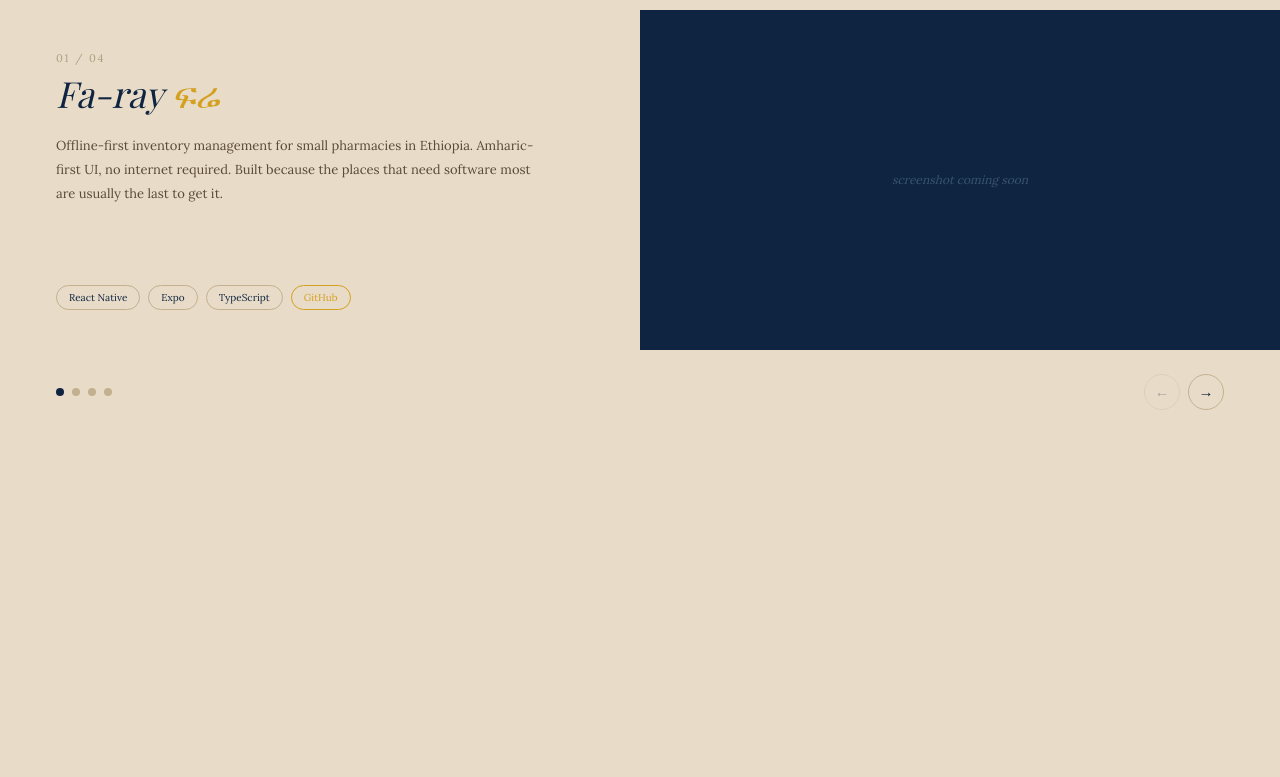
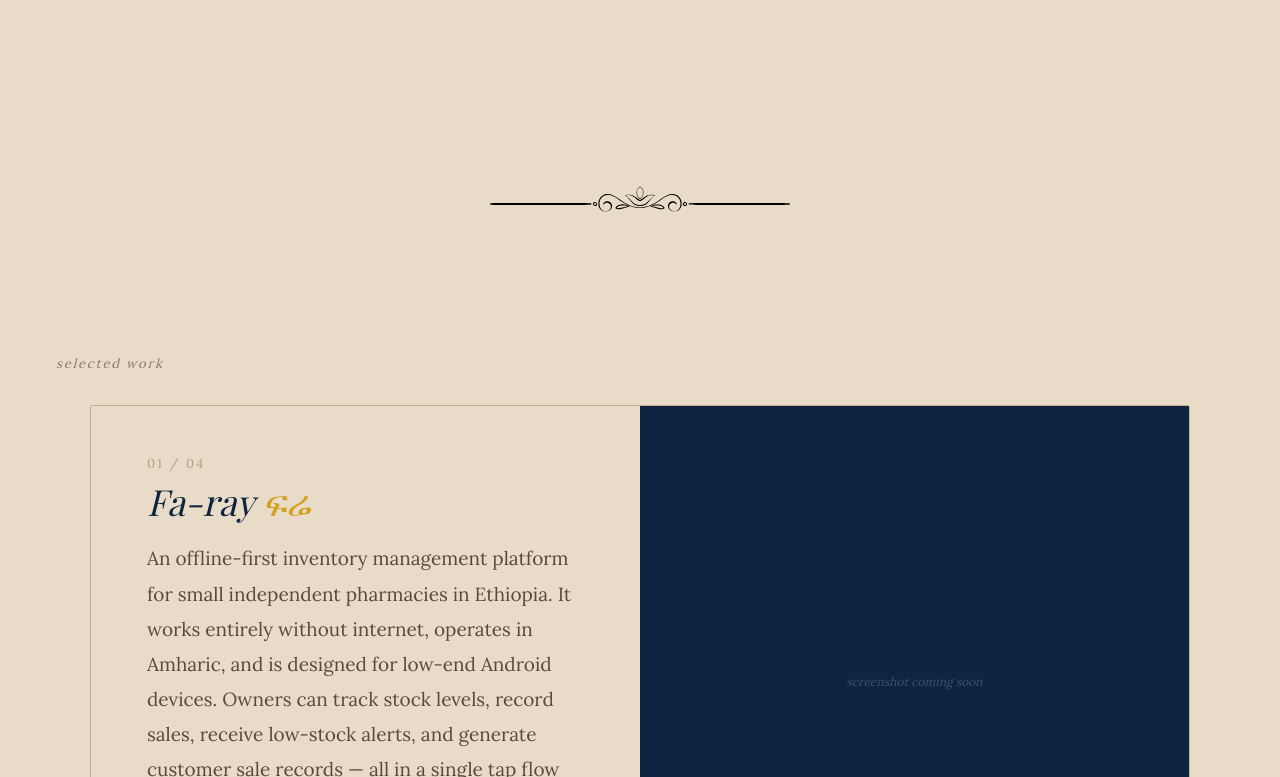
Before and after one commit to Efrata08/personal_webapp, a Next.js app: page / in a window 1280 px wide. Shown: the part 1823-2600 px from the top of the page. Before the commit the page ends 2289 px from the top, so only its background shows below. Built offline with nearby package versions, Linux system fonts and the light colour scheme.

Commit message:
projects section

```diff
--- a/src/app/page.tsx
+++ b/src/app/page.tsx
@@ -1,12 +1,15 @@
 import Hero from '@/components/Hero';
 import About from '@/components/About';
 import Projects from '@/components/Projects';
+import Divider from '@/components/Divider';
 
 export default function Home() {
   return (
     <main>
       <Hero />
+      <Divider />
       <About />
+      <Divider />
       <Projects />
     </main>
   );
--- a/src/components/About.tsx
+++ b/src/components/About.tsx
@@ -137,7 +137,7 @@ export default function About() {
       <section
         ref={sectionRef}
         className="about-section"
-        style={{ backgroundColor: '#E8DCC8', borderTop: '1px solid #C4B090' }}
+        style={{ backgroundColor: '#E8DCC8' }}
       >
         <div
           className="about-inner"
--- /dev/null
+++ b/src/components/Divider.tsx
@@ -0,0 +1,18 @@
+export default function Divider() {
+  return (
+    <div style={{ padding: '24px 0', backgroundColor: '#E8DCC8' }}>
+      <img
+        src="/divider.svg"
+        alt=""
+        aria-hidden="true"
+        style={{
+          width: 300,
+          height: 'auto',
+          display: 'block',
+          margin: '0 auto',
+          filter: 'sepia(40%) hue-rotate(340deg) saturate(200%) brightness(0.7)',
+        }}
+      />
+    </div>
+  );
+}
--- a/src/components/Projects.tsx
+++ b/src/components/Projects.tsx
@@ -8,7 +8,7 @@ const PROJECTS = [
     title: 'Fa-ray',
     titleSuffix: ' ፍሬ',
     description:
-      'Offline-first inventory management for small pharmacies in Ethiopia. Amharic-first UI, no internet required. Built because the places that need software most are usually the last to get it.',
+      'An offline-first inventory management platform for small independent pharmacies in Ethiopia. It works entirely without internet, operates in Amharic, and is designed for low-end Android devices. Owners can track stock levels, record sales, receive low-stock alerts, and generate customer sale records — all in a single tap flow optimized for busy counter environments. Built through Haverford College\'s incubator program.',
     tags: ['React Native', 'Expo', 'TypeScript'],
     linkLabel: 'GitHub',
   },
@@ -105,35 +105,41 @@ export default function Projects() {
       <section
         ref={sectionRef}
         className="projects-section"
-        style={{ backgroundColor: '#E8DCC8', borderTop: '1px solid #C4B090', padding: '56px 0' }}
+        style={{ backgroundColor: '#E8DCC8', padding: '56px' }}
       >
         {/* Eyebrow */}
         <p style={{
           fontFamily: 'var(--font-lora), Georgia, serif',
           fontStyle: 'italic',
-          fontSize: 12,
+          fontSize: 13,
           letterSpacing: '0.14em',
           color: '#8A7A64',
-          padding: '0 56px',
           margin: '0 0 32px 0',
         }}>
           selected work
         </p>
 
-        {/* Sliding card track */}
-        <div style={{ overflow: 'hidden', width: '100%' }}>
+        {/* Centered card wrapper */}
+        <div style={{ maxWidth: 1100, margin: '0 auto' }}>
+
+          {/* Slider — overflow hidden, border on this element */}
+          <div style={{
+            overflow: 'hidden',
+            border: '1px solid #C4B090',
+            borderRadius: 2,
+          }}>
+            {/* Track */}
             <div style={{
               display: 'flex',
-            width: `${PROJECTS.length * 100}%`,
-            transform: `translateX(-${(current / PROJECTS.length) * 100}%)`,
+              transform: `translateX(-${current * 100}%)`,
               transition: 'transform 0.5s cubic-bezier(0.4,0,0.2,1)',
             }}>
               {PROJECTS.map((project, i) => (
                 <div
                   key={i}
                   style={{
-                  width: `${100 / PROJECTS.length}%`,
-                  flex: '0 0 auto',
+                    flex: '0 0 100%',
+                    width: '100%',
                     display: 'grid',
                     gridTemplateColumns: '1fr 1fr',
                   }}
@@ -141,13 +147,15 @@ export default function Projects() {
                   {/* Left: text */}
                   <div style={{
                     backgroundColor: '#E8DCC8',
-                  padding: '40px 56px',
+                    padding: '48px 56px',
                     display: 'flex',
                     flexDirection: 'column',
+                    boxSizing: 'border-box',
+                    minWidth: 0,
                   }}>
                     <p style={{
                       fontFamily: 'var(--font-lora), Georgia, serif',
-                    fontSize: 11,
+                      fontSize: 13,
                       letterSpacing: '0.16em',
                       color: '#B0A080',
                       margin: '0 0 8px 0',
@@ -171,10 +179,9 @@ export default function Projects() {
 
                     <p style={{
                       fontFamily: 'var(--font-lora), Georgia, serif',
-                    fontSize: 13,
+                      fontSize: 19,
                       lineHeight: 1.85,
                       color: '#5A4A38',
-                    maxWidth: 480,
                       flex: 1,
                       margin: '0 0 24px 0',
                     }}>
@@ -185,7 +192,7 @@ export default function Projects() {
                       {project.tags.map(tag => (
                         <span key={tag} style={{
                           fontFamily: 'var(--font-lora), Georgia, serif',
-                        fontSize: 10,
+                          fontSize: 12,
                           border: '1px solid #C4B090',
                           padding: '4px 12px',
                           borderRadius: 20,
@@ -196,7 +203,7 @@ export default function Projects() {
                       ))}
                       <span style={{
                         fontFamily: 'var(--font-lora), Georgia, serif',
-                      fontSize: 10,
+                        fontSize: 12,
                         border: '1px solid #D4A020',
                         padding: '4px 12px',
                         borderRadius: 20,
@@ -207,13 +214,13 @@ export default function Projects() {
                     </div>
                   </div>
 
-                {/* Right: image placeholder */}
+                  {/* Right: navy placeholder */}
                   <div style={{
                     backgroundColor: '#0F2440',
-                  height: 340,
                     display: 'flex',
                     alignItems: 'center',
                     justifyContent: 'center',
+                    minWidth: 0,
                   }}>
                     <p style={{
                       fontFamily: 'var(--font-lora), Georgia, serif',
@@ -235,7 +242,7 @@ export default function Projects() {
             display: 'flex',
             justifyContent: 'space-between',
             alignItems: 'center',
-          padding: '24px 56px 0',
+            paddingTop: 24,
           }}>
             {/* Dot indicators */}
             <div style={{ display: 'flex', gap: 8, alignItems: 'center' }}>
@@ -278,6 +285,7 @@ export default function Projects() {
               </button>
             </div>
           </div>
+        </div>
       </section>
     </>
   );
```
Also changed, not shown: public/divider.svg (added). Lines whose indentation alone changed are shown as unchanged.
